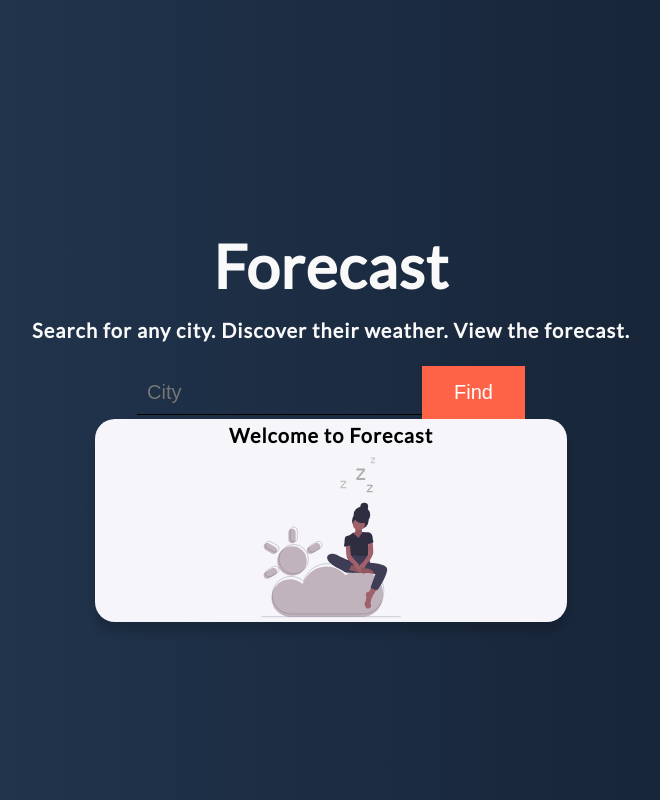
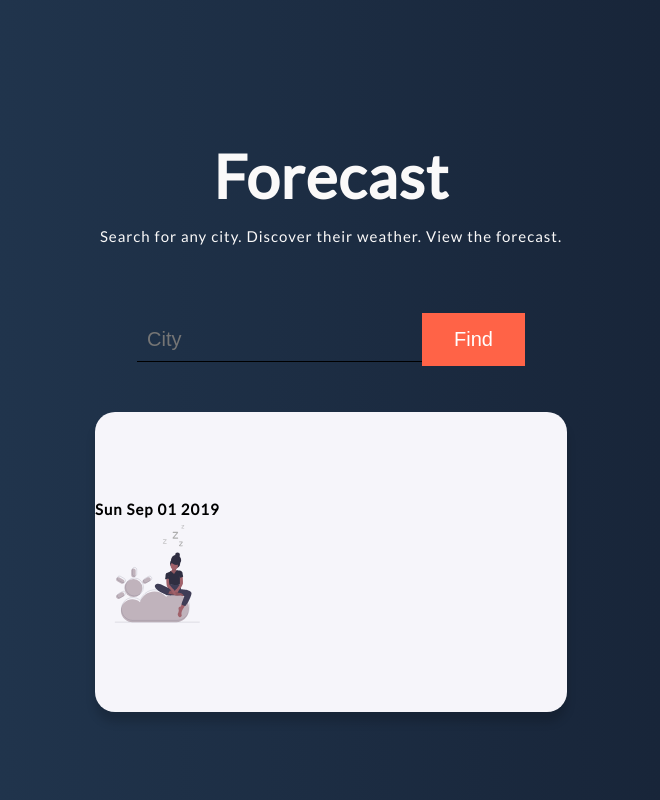
Before and after one commit to kelalm/forecast, a React (Create React App) app: page / in a window 1280 px wide. Shown: the whole page, without its empty margins (309-969 px from the left). Built offline with nearby package versions, Linux system fonts and the light colour scheme.

Commit message:
Fixed card size and header styling

```diff
--- a/src/App.css
+++ b/src/App.css
@@ -68,19 +68,27 @@ body {
   font-size: 3rem;
 }
 
-.Header h1 {
-  font-weight: bold;
+.Header {
+  color: var(--color-grey-light-1);
+}
+
+.appLabel {
+  font-size: 6rem;
+  font-weight: 900;
+}
+
+.subAppLabel {
+  font-size: 1.5rem;
 }
 
 .card {
   display: flex;
-  justify-content: center;
   align-items: center;
   background: #f6f5fa;
   width: 100%;
-  max-width: 280px;
+  min-width: 80%;
   height: 100%;
-  max-height: 400px;
+  min-height: 300px;
   margin: 0 auto;
   border-radius: 20px;
   box-shadow: 0px 10px 10px 0px rgba(0, 0, 0, 0.16);
@@ -100,6 +108,8 @@ input[type="text"] {
   padding: 10px;
   font-size: 2rem;
   color: white;
+  margin-top: 50px;
+  margin-bottom: 50px;
 }
 
 *:focus {
@@ -116,3 +126,23 @@ button {
   display: inline-block;
   font-size: 2rem;
 }
+
+.infoLabels {
+  font-size: 2rem;
+  text-align: left;
+  margin-left: 4rem;
+}
+
+.cityLabel {
+  font-size: 3rem;
+}
+
+.temperatureLabel {
+  font-size: 6rem;
+  font-weight: bold;
+  color: var(--color-grey-dark-1);
+}
+
+.conditionsLabel {
+  font-size: 2rem;
+}
--- a/src/components/DefaultContent.js
+++ b/src/components/DefaultContent.js
@@ -4,7 +4,7 @@ import { ReactComponent as DefaultImage } from "../assets/images/Preview.svg";
 export default function DefaultContent() {
   return (
     <div>
-      <h1>Welcome to Forecast</h1>
+      <h2>{new Date().toDateString()}</h2>
       <DefaultImage />
     </div>
   );
--- a/src/components/Header.js
+++ b/src/components/Header.js
@@ -3,8 +3,10 @@ import React from "react";
 export default function Header() {
   return (
     <div className="Header">
-      <h1>Forecast</h1>
-      <h6>Search for any city. Discover their weather. View the forecast.</h6>
+      <p className="appLabel">Forecast</p>
+      <p className="subAppLabel">
+        Search for any city. Discover their weather. View the forecast.
+      </p>
     </div>
   );
 }
--- a/src/components/WeatherDetails.js
+++ b/src/components/WeatherDetails.js
@@ -18,10 +18,12 @@ export default class WeatherDetails extends Component {
       conditionImage = <Clear />;
     }
     return (
-      <div>
-        <h4>{this.props.city}</h4>
-        <h1>{Math.round(this.props.temperature)}°F</h1>
-        <h2>{conditionsText}</h2>
+      <div className="infoLabels">
+        <p className="cityLabel">{this.props.city}</p>
+        <p className="temperatureLabel">
+          {Math.round(this.props.temperature)}°F
+        </p>
+        <p className="conditionsLabel">{conditionsText}</p>
         {conditionImage}
       </div>
     );
```
